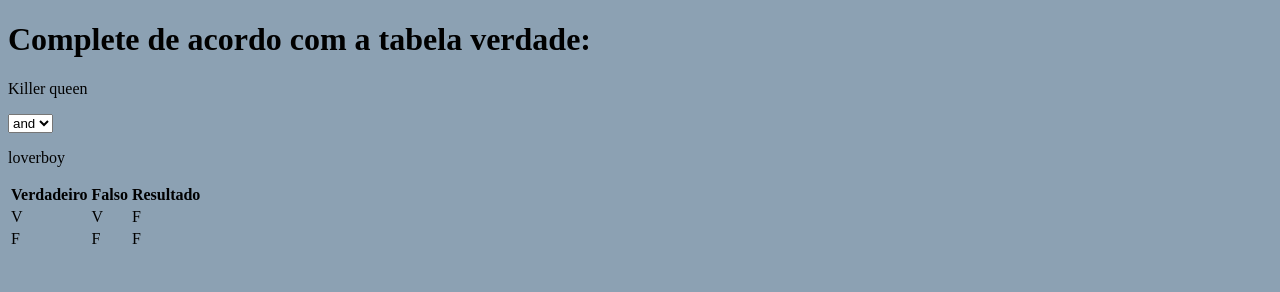
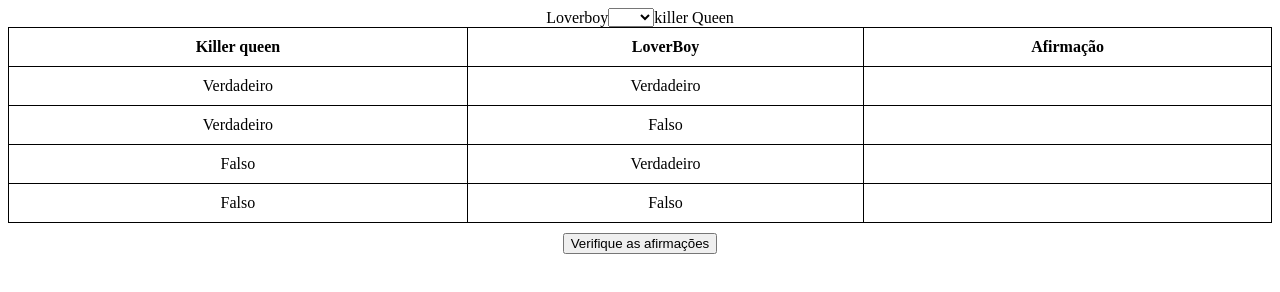
Before and after one commit to marilia-borgo/programas_conjuntos_MD, a plain HTML site: page index.html in a window 1280 px wide. Drawn offline with Linux system fonts and the light colour scheme.

Commit message:
faz o funcionamento básico do site

```diff
--- a/assets/style.css
+++ /dev/null
@@ -1,3 +0,0 @@
-html {
-    background-color: rgb(140, 161, 179);
-}
--- a/index.html
+++ b/index.html
@@ -1,39 +1,122 @@
 <!DOCTYPE html>
-<html lang="en">
+<html>
   <head>
-        <link rel="stylesheet" href="/assets/style.css">
-        <script src="/assets/script.js"></script>
-        <meta charset="UTF-8">
-        <meta name="viewport" content="width=device-width, initial-scale=1.0">
-        <title>Document</title>
+    <title>Tabela Verdade</title>
   </head>
   <body>
-        <h1>Complete de acordo com a tabela verdade:</h1>
-        <p>Killer queen</p>
-        <select name="cars" id="cars">
-            <option value="and">and</option>
-            <option value="or">or</option>
-            <option value="menotrcedes">not</option>
+    <div class="container">
+      <span>Loverboy</span>
+      <select id="mySelect">
+        <option value="0"></option>
+        <option value="1">And</option>
+        <option value="2">Or</option>
       </select>
-        <p>loverboy</p>
-
-        <table>
+      <span>killer Queen</span>
+    </div>
+    <table style="width: 100%; margin: 0 auto">
       <tr>
-              <th>Verdadeiro</th>
-              <th>Falso</th>
-              <th>Resultado</th>
+        <th>Killer queen</th>
+        <th>LoverBoy</th>
+        <th>Afirmação</th>
       </tr>
       <tr>
-              <td>V </td>
-              <td>V</td>
-              <td>F</td>
+        <td>Verdadeiro</td>
+        <td>Verdadeiro</td>
+        <td id="primeiraLinha"></td>
       </tr>
       <tr>
-              <td>F</td>
-              <td>F</td>
-              <td>F</td>
+        <td>Verdadeiro</td>
+        <td>Falso</td>
+        <td id="segundaLinha"></td>
+      </tr>
+      <tr>
+        <td>Falso</td>
+        <td>Verdadeiro</td>
+        <td id="terceiraLinha"></td>
+      </tr>
+      <tr>
+        <td>Falso</td>
+        <td>Falso</td>
+        <td id="quartaLinha"></td>
       </tr>
     </table>
-
+    <div class="container">
+    <button onclick="fillLastColumn()">Verifique as afirmações</button>
+    </div>
+    <script>
+      var mySelect = document.getElementById("mySelect");
+      mySelect.addEventListener("change", function () {
+        var selectedText = this.options[this.selectedIndex].text;
+        if (selectedText === "And") {
+          console.log();
+          document.getElementById("primeiraLinha").innerHTML = "Verdadeiro";
+          document.getElementById("segundaLinha").innerHTML = "Falso";
+          document.getElementById("terceiraLinha").innerHTML = "Falso";
+          document.getElementById("quartaLinha").innerHTML = "Falso";
+        }
+        if (selectedText === "Or") {
+          console.log();
+          document.getElementById("primeiraLinha").innerHTML = "Verdadeiro";
+          document.getElementById("segundaLinha").innerHTML = "Verdadeiro";
+          document.getElementById("terceiraLinha").innerHTML = "Verdadeiro";
+          document.getElementById("quartaLinha").innerHTML = "Falso";
+        }
+      });
+      function fillLastColumn() {
+        mySelect = document.getElementById("mySelect");
+        selectedText =
+          mySelect.options[mySelect.options.selectedIndex].innerHTML;
+        if (selectedText === "And") {
+          document.getElementById("primeiraLinha").style.backgroundColor =
+            "Green";
+          document.getElementById("segundaLinha").style.backgroundColor =
+            "Green";
+          document.getElementById("terceiraLinha").style.backgroundColor =
+            "Green";
+          document.getElementById("quartaLinha").style.backgroundColor =
+            "Green";
+        } else {
+          document.getElementById("primeiraLinha").style.backgroundColor =
+            "Red";
+          document.getElementById("segundaLinha").style.backgroundColor = "Red";
+          document.getElementById("terceiraLinha").style.backgroundColor =
+            "Red";
+          document.getElementById("quartaLinha").style.backgroundColor = "Red";
+        }
+      }
+    </script>
   </body>
 </html>
+<style>
+span, select, span {
+    display: inline-block;
+}
+
+table {
+    margin-top: 10px;
+    width: 100%;
+    border-collapse: collapse;
+}
+
+button {
+    margin-top: 10px;
+}
+
+.container {
+    display: flex;
+    justify-content: center;
+    align-items: center;
+}
+th, td {
+  border: 1px solid black;
+  padding: 10px;
+}
+
+th {
+  text-align: center;
+}
+
+td {
+  text-align: center;
+}
+</style>
```
Also changed, not shown: assets/script.js (deleted). Lines whose indentation alone changed are shown as unchanged.
